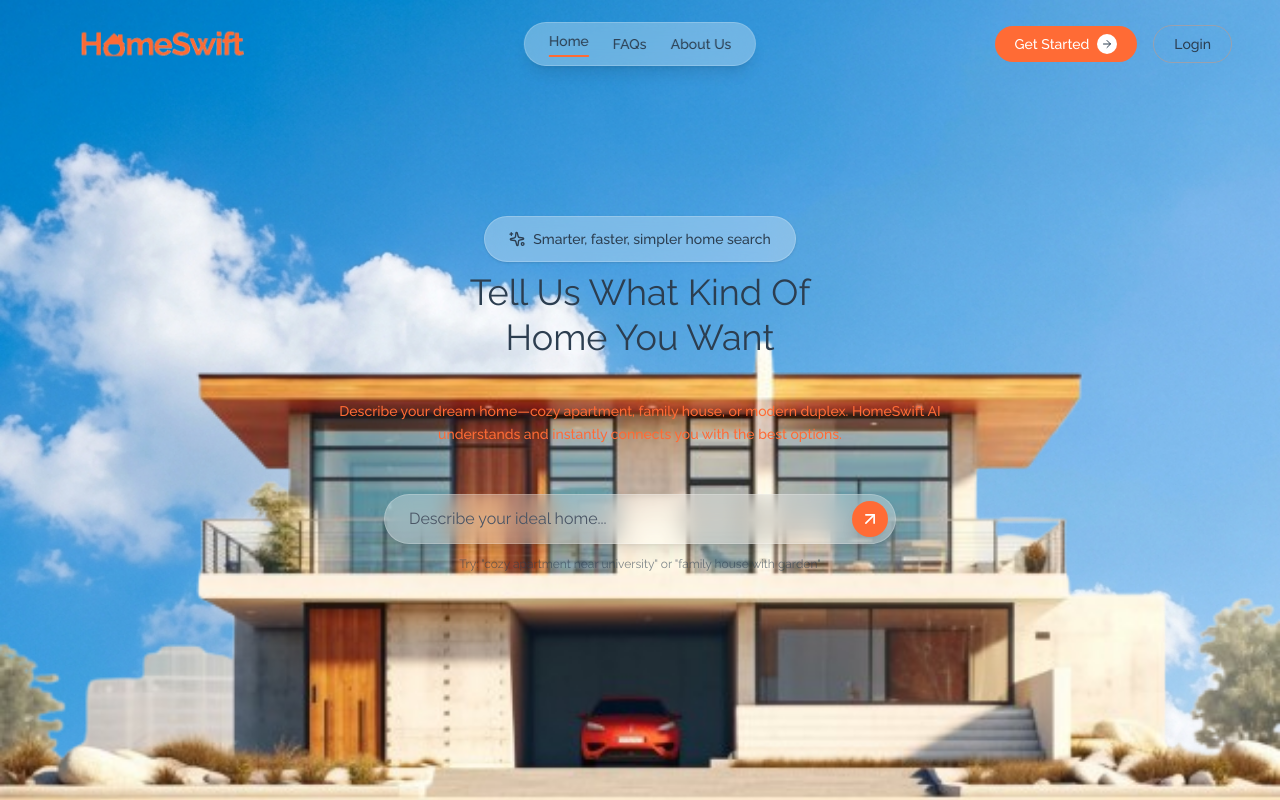
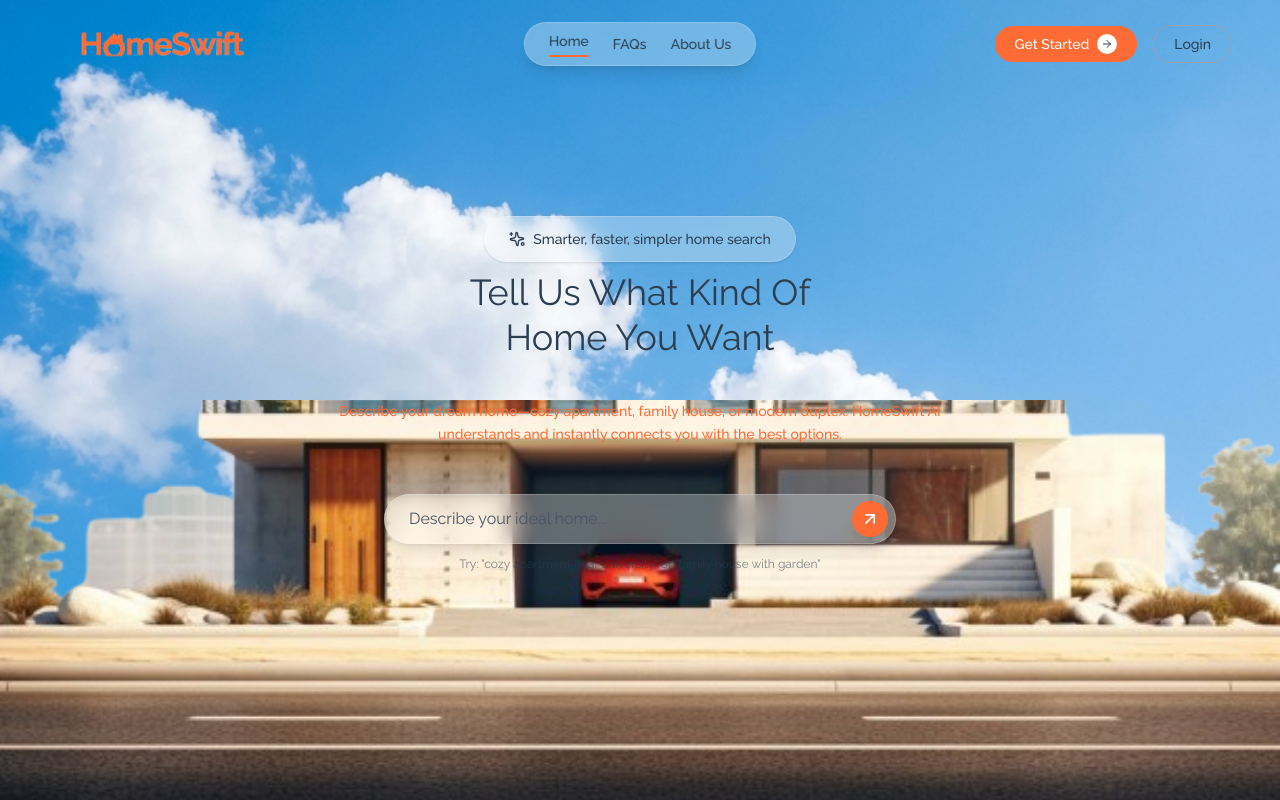
Before and after one commit to brendanx22/HomeSwift.co, a React (Vite) app: page / in a window 1280 px wide. Shown: the top 800 px of the page. Built offline with nearby package versions, Linux system fonts and the light colour scheme.

Commit message:
feat: implement Home page with hero section, navigation, and mobile menu.

```diff
--- a/src/pages/Home.jsx
+++ b/src/pages/Home.jsx
@@ -34,7 +34,7 @@ const Home = () => {
 
   return (
     <div
-      className="min-h-[120vh] w-full bg-cover bg-center hero-container flex flex-col overflow-hidden relative"
+      className="min-h-screen w-full bg-cover bg-center hero-container flex flex-col overflow-hidden relative"
       style={{
         backgroundImage: 'url("/images/hero-bg-new.png")',
         backgroundSize: 'cover',
@@ -55,7 +55,7 @@ const Home = () => {
         <img
           src="/images/illustration-user.png"
           alt="Modern Home Illustration"
-          className="w-full h-auto object-cover object-bottom"
+          className="w-full h-[50vh] object-cover object-bottom"
           style={{ marginBottom: '0' }}
         />
       </div>
```
